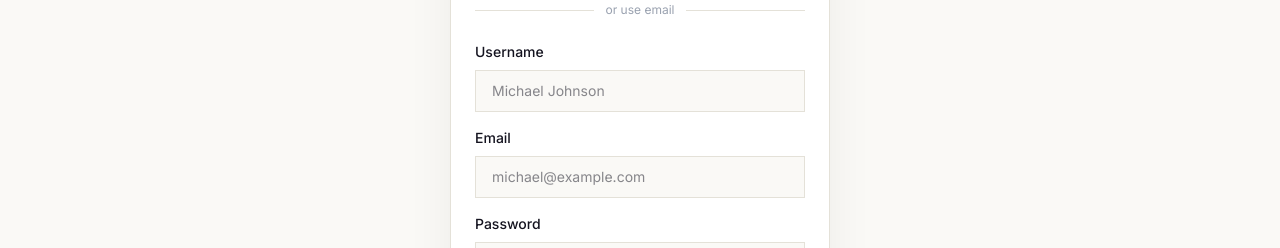
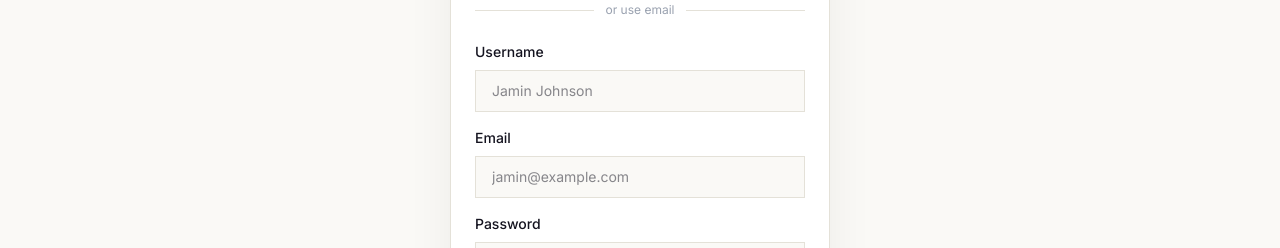
Before and after one commit to allanhue/Galleria, a Next.js app: page /auth/register in a window 1280 px wide. Shown: the part 350-598 px from the top of the page. Built offline with nearby package versions, Linux system fonts and the light colour scheme; no server answers.

Commit message:
authentication placeholder update

```diff
--- a/app/auth/login/client.tsx
+++ b/app/auth/login/client.tsx
@@ -114,7 +114,7 @@ export default function LoginClient() {
               <label className="text-sm font-medium">Email</label>
               <input
                 type="email"
-                placeholder="you@example.com"
+                placeholder="jamin@example.com"
                 value={form.email}
                 onChange={(e) => setForm({ ...form, email: e.target.value })}
                 className="w-full border border-[#E4E1D8] bg-[#FAF9F6] px-4 py-2.5 text-sm outline-none transition-colors focus:border-[#3730A9] focus:bg-white"
--- a/app/auth/register/page.tsx
+++ b/app/auth/register/page.tsx
@@ -100,7 +100,7 @@ export default function RegisterPage() {
             <div className="flex flex-col gap-2">
               <label className="text-sm font-medium">Username</label>
               <input
-                placeholder="Michael Johnson"
+                placeholder="Jamin Johnson"
                 value={form.name}
                 onChange={(e) => setForm({ ...form, name: e.target.value })}
                 className="w-full border border-[#E4E1D8] bg-[#FAF9F6] px-4 py-2.5 text-sm outline-none transition-colors focus:border-[#3730A9] focus:bg-white"
@@ -112,7 +112,7 @@ export default function RegisterPage() {
               <label className="text-sm font-medium">Email</label>
               <input
                 type="email"
-                placeholder="michael@example.com"
+                placeholder="jamin@example.com"
                 value={form.email}
                 onChange={(e) => setForm({ ...form, email: e.target.value })}
                 className="w-full border border-[#E4E1D8] bg-[#FAF9F6] px-4 py-2.5 text-sm outline-none transition-colors focus:border-[#3730A9] focus:bg-white"
```
